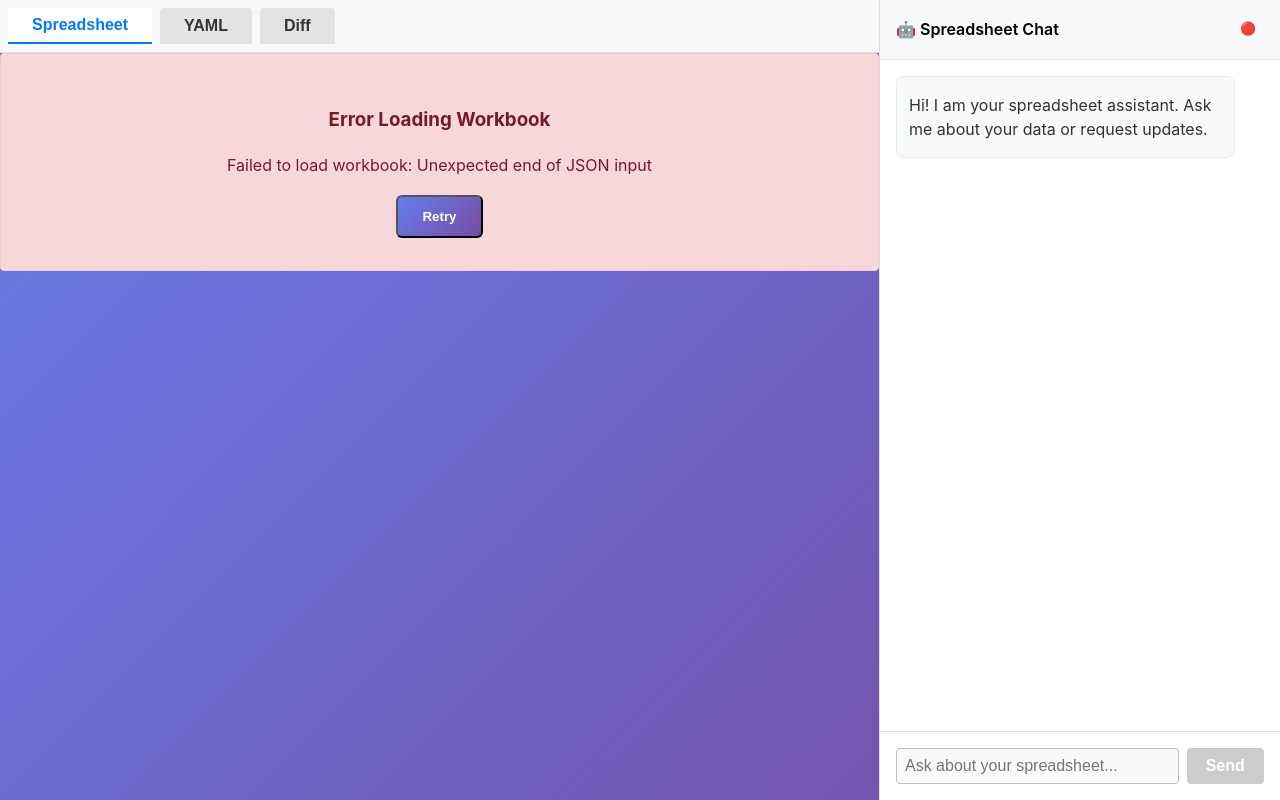
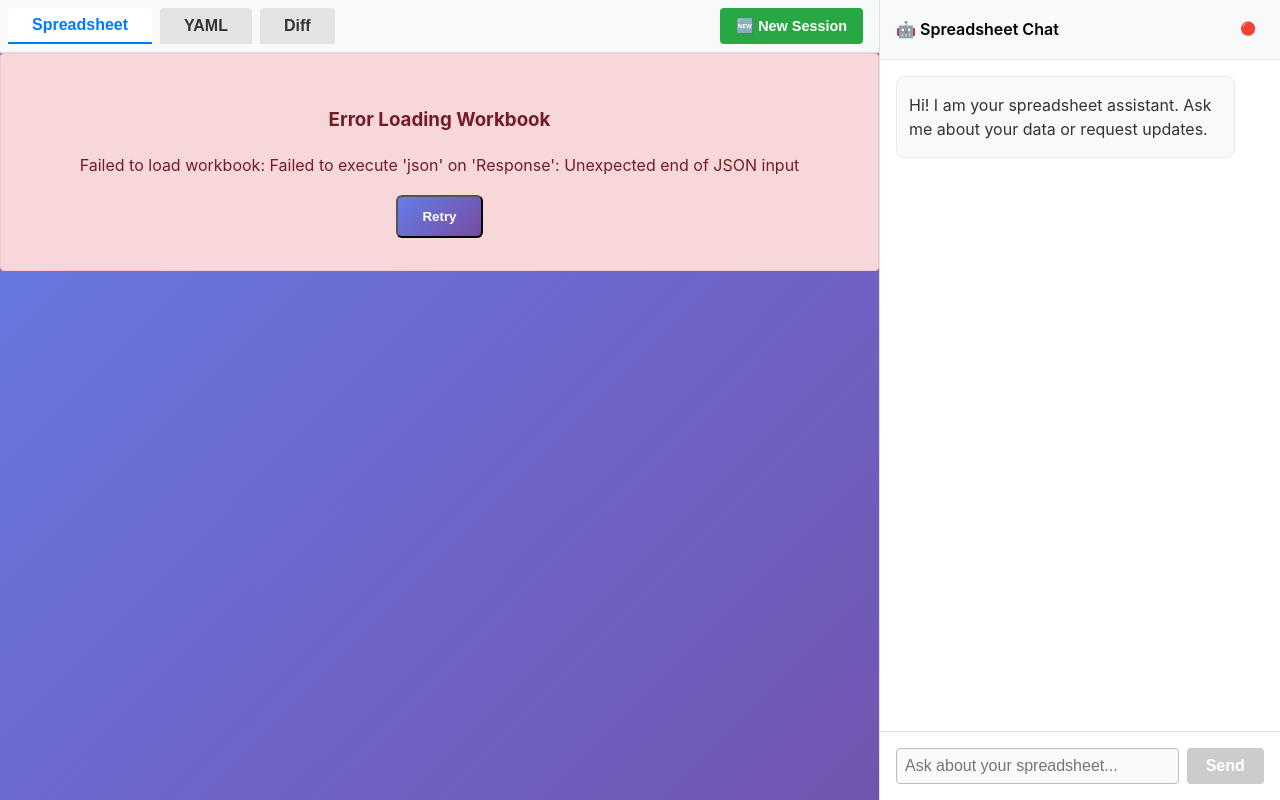
Before and after one commit to LaunchPlatform/beangrid, a FastAPI app: page / in a window 1280 px wide. Run offline with FastAPI, Linux system fonts and the light colour scheme; data that the repository does not hold is empty; some libraries are stand-ins or nearby versions.

Commit message:
Add button for new session id

```diff
--- a/beangrid/static/app.js
+++ b/beangrid/static/app.js
@@ -812,6 +812,28 @@
         }
     };
 
+    const handleNewSession = async () => {
+        try {
+            const response = await fetch('/api/v1/session/new', {
+                method: 'POST',
+                headers: { 'Content-Type': 'application/json' }
+            });
+
+            if (response.ok) {
+                const data = await response.json();
+                console.log('New session created:', data.session_uuid);
+                // Reload the page to use the new session
+                window.location.reload();
+            } else {
+                console.error('Failed to create new session');
+                alert('Failed to create new session');
+            }
+        } catch (error) {
+            console.error('Error creating new session:', error);
+            alert('Error creating new session');
+        }
+    };
+
     const handleWorkbookLoaded = (sessionUuid) => {
         setSessionUuid(sessionUuid);
     };
@@ -827,6 +849,7 @@
                     <button className={tab === 'spreadsheet' ? 'active' : ''} onClick={() => setTab('spreadsheet')}>Spreadsheet</button>
                     <button className={tab === 'yaml' ? 'active' : ''} onClick={() => setTab('yaml')}>YAML</button>
                     <button className={tab === 'diff' ? 'active' : ''} onClick={() => setTab('diff')}>Diff</button>
+                    <button className="new-session-btn" onClick={handleNewSession} title="Create new session">🆕 New Session</button>
                 </div>
                 {tab === 'spreadsheet' && <WorkbookViewer ref={workbookRef} onWorkbookLoaded={handleWorkbookLoaded} />}
                 {tab === 'yaml' && <YamlEditor onClose={() => setTab('spreadsheet')} onSaved={handleYamlSaved} />}
--- a/beangrid/static/styles.css
+++ b/beangrid/static/styles.css
@@ -739,6 +739,23 @@
     background: #e9ecef;
 }
 
+.tab-bar .new-session-btn {
+    margin-left: auto;
+    background: #28a745;
+    color: white;
+    border: none;
+    padding: 0.5rem 1rem;
+    border-radius: 4px;
+    font-weight: 600;
+    cursor: pointer;
+    font-size: 0.9rem;
+    transition: background 0.2s;
+}
+
+.tab-bar .new-session-btn:hover {
+    background: #218838;
+}
+
 /* YAML Editor */
 .yaml-editor {
     padding: 1.5rem;
```
Also changed, not shown: beangrid/views/api.py (+14 -0 lines).
